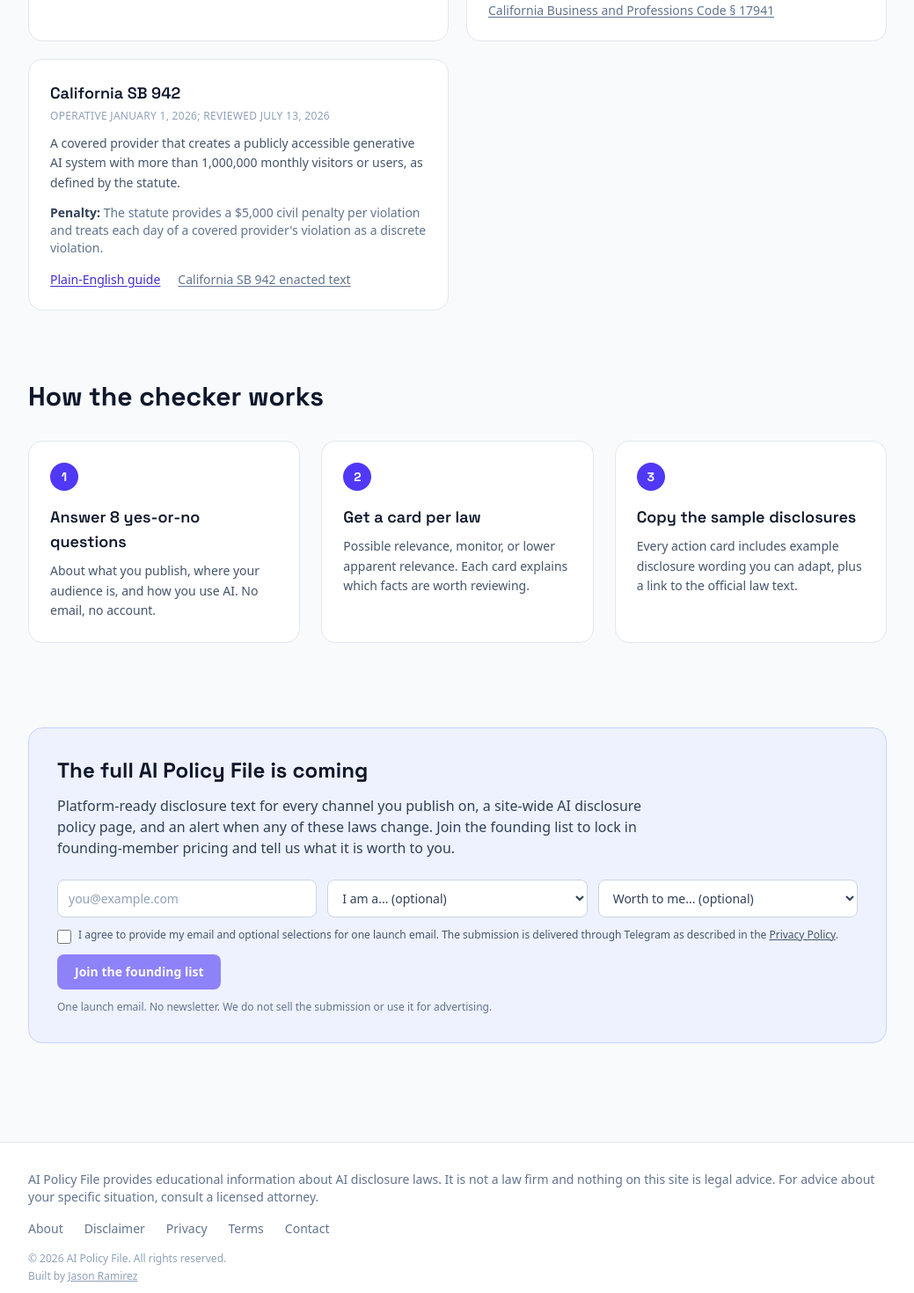
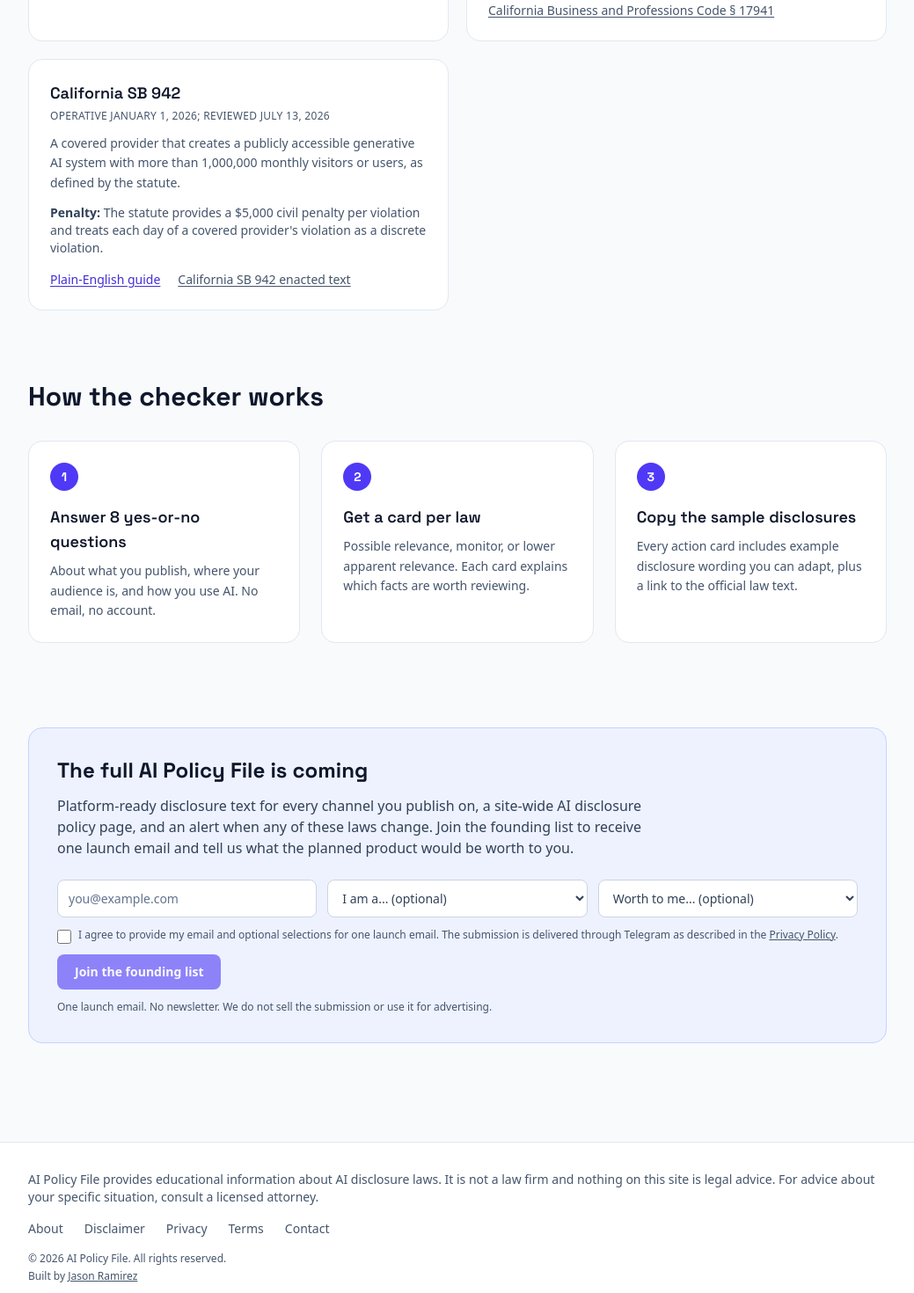
Before and after one commit to raiderj77/aipolicyfile, a Next.js app: page / in a window 1280 px wide. Shown: the part 1280-2750 px from the top of the page at 88% size, without its empty margins (120-1159 px from the left). Built offline with nearby package versions, Linux system fonts and the light colour scheme.

Commit message:
Improve accessibility and trust readiness (#5)

```diff
--- a/src/app/about/page.tsx
+++ b/src/app/about/page.tsx
@@ -4,7 +4,7 @@ import Link from "next/link";
 export const metadata: Metadata = {
   title: "About",
   description:
-    "Why AI Policy File exists: AI disclosure rules arrived faster than the tools to comply with them.",
+    "Why AI Policy File provides source-linked educational screening for five AI disclosure frameworks.",
   alternates: { canonical: "/about" },
 };
 
@@ -34,11 +34,11 @@ export default function AboutPage() {
           every official text. It does not decide what law applies.
         </p>
         <p>
-          We are building the full product next: platform-ready disclosure text
-          for every channel you publish on, a site-wide AI disclosure policy page,
+          The planned full product would add platform-ready disclosure text for
+          multiple publishing channels, a site-wide AI disclosure policy page,
           and alerts when any of these laws change.
         </p>
-        <p className="text-sm text-slate-500">
+        <p className="text-sm text-slate-600">
           AI Policy File is educational information, not legal advice. We are not
           a law firm. For advice about your specific situation, consult a licensed
           attorney.
--- a/src/app/answers/[slug]/page.tsx
+++ b/src/app/answers/[slug]/page.tsx
@@ -48,7 +48,7 @@ export default async function AnswerPage({
         dangerouslySetInnerHTML={{ __html: JSON.stringify(faqJsonLd) }}
       />
 
-      <nav aria-label="Breadcrumb" className="text-sm text-slate-500">
+      <nav aria-label="Breadcrumb" className="text-sm text-slate-600">
         <Link href="/" className="hover:text-slate-900">Home</Link>
         <span className="mx-2">/</span>
         <span className="text-slate-700">Answers</span>
@@ -57,7 +57,7 @@ export default async function AnswerPage({
       <h1 className="mt-4 font-display text-3xl font-bold tracking-tight text-slate-900 sm:text-4xl">
         {page.title}
       </h1>
-      <p className="mt-2 text-sm text-slate-500">
+      <p className="mt-2 text-sm text-slate-600">
         Educational information, not legal advice. Facts checked against the
         official law texts, last reviewed July 13, 2026. This page does not
         determine jurisdiction, coverage, or compliance.
@@ -110,7 +110,7 @@ export default async function AnswerPage({
         </Link>
       </div>
 
-      <p className="mt-8 text-sm text-slate-500">
+      <p className="mt-8 text-sm text-slate-600">
         This page is educational information, not legal advice. Laws change and
         your situation may differ. See the{" "}
         <Link href="/#laws" className="underline">
--- a/src/app/checker/CheckerClient.tsx
+++ b/src/app/checker/CheckerClient.tsx
@@ -138,7 +138,7 @@ export default function CheckerClient() {
               ? "No high-relevance screening signals appeared. Review the items below before relying on that result."
               : `${possible} ${possible === 1 ? "area has" : "areas have"} possible relevance based on your answers. This is a starting point for reviewing the official text, not a legal conclusion.`}
           </p>
-          <p className="mt-3 text-sm text-slate-500">
+          <p className="mt-3 text-sm text-slate-600">
             This is educational information based on the law texts linked below,
             last reviewed July 13, 2026. It does not determine jurisdiction,
             coverage, compliance, or what you must do. Confirm with the official
@@ -154,7 +154,7 @@ export default function CheckerClient() {
                 <span className={`rounded-full px-3 py-1 text-xs font-semibold ${s.pill}`}>
                   {s.label}
                 </span>
-                <span className="text-sm font-medium text-slate-500">{r.law.shortName}</span>
+                <span className="text-sm font-medium text-slate-600">{r.law.shortName}</span>
               </div>
               <h3 className="mt-3 font-display text-lg font-semibold text-slate-900">
                 {r.headline}
@@ -172,7 +172,7 @@ export default function CheckerClient() {
               )}
               {r.sampleDisclosure && (
                 <div className="mt-4 rounded-lg bg-slate-50 p-4">
-                  <p className="text-xs font-semibold uppercase tracking-wide text-slate-500">
+                  <p className="text-xs font-semibold uppercase tracking-wide text-slate-600">
                     Example disclosure you could adapt
                   </p>
                   <p className="mt-1 font-mono text-sm text-slate-800">
@@ -195,7 +195,7 @@ export default function CheckerClient() {
                 >
                   Official text: {r.law.officialLabel}
                 </a>
-                  <span className="text-slate-400">Enforcement note: {r.law.penalty}</span>
+                  <span className="text-slate-600">Enforcement note: {r.law.penalty}</span>
               </div>
               </div>
             );
@@ -219,8 +219,8 @@ export default function CheckerClient() {
             We are building the full AI Policy File: platform-ready disclosure text for
             every channel you publish on (captions, video overlays, blog footers, chatbot
             greetings), a site-wide AI disclosure policy page, and update alerts when any
-            of these laws change. Join the founding list and lock in founding-member
-            pricing.
+            of these laws change. Join the founding list to receive one launch email and
+            tell us what the planned product would be worth to you.
           </p>
           <div className="mt-4">
             <WaitlistForm source="checker" />
@@ -249,7 +249,7 @@ export default function CheckerClient() {
   return (
     <div className="rounded-2xl border border-slate-200 bg-white p-8">
       <div className="mb-6 flex items-center justify-between">
-        <span className="text-sm font-medium text-slate-500">
+        <span className="text-sm font-medium text-slate-600">
           Question {step + 1} of {QUESTIONS.length}
         </span>
         <div className="flex gap-1">
@@ -264,7 +264,7 @@ export default function CheckerClient() {
       <h2 className="font-display text-xl font-semibold leading-snug text-slate-900">
         {q.text}
       </h2>
-      <p className="mt-2 text-sm leading-relaxed text-slate-500">{q.help}</p>
+      <p className="mt-2 text-sm leading-relaxed text-slate-600">{q.help}</p>
       <div className="mt-6 flex gap-3">
         <button
           onClick={() => answer(true)}
--- a/src/app/checker/page.tsx
+++ b/src/app/checker/page.tsx
@@ -18,7 +18,7 @@ export default function CheckerPage() {
         Eight quick questions. Free, anonymous, and nothing you answer is stored
         or sent anywhere.
       </p>
-      <p className="mt-2 text-sm text-slate-500">
+      <p className="mt-2 text-sm text-slate-600">
         Educational screening only. This does not determine jurisdiction,
         coverage, compliance, or legal duties.
       </p>
--- a/src/app/contact/page.tsx
+++ b/src/app/contact/page.tsx
@@ -28,7 +28,7 @@ export default function ContactPage() {
           email the same address from the address you signed up with. We may
           need to verify control of that address.
         </p>
-        <p className="text-sm text-slate-500">
+        <p className="text-sm text-slate-600">
           We cannot answer questions about your specific legal situation. For
           that, consult a licensed attorney.
         </p>
--- a/src/app/layout.tsx
+++ b/src/app/layout.tsx
@@ -32,10 +32,10 @@ export default function RootLayout({
       <body className="min-h-screen bg-slate-50 text-slate-900 antialiased">
         <header className="border-b border-slate-200 bg-white">
           <div className="mx-auto flex max-w-5xl items-center justify-between px-4 py-4 sm:px-6">
-            <Link href="/" className="font-display text-lg font-bold tracking-tight">
+            <Link href="/" className="whitespace-nowrap font-display text-base font-bold tracking-tight sm:text-lg">
               AI Policy File
             </Link>
-            <nav className="flex items-center gap-5 text-sm font-medium text-slate-600">
+            <nav className="flex items-center gap-3 text-sm font-medium text-slate-600 sm:gap-5">
               <Link href="/#laws" className="hover:text-slate-900">
                 The laws
               </Link>
@@ -44,9 +44,9 @@ export default function RootLayout({
               </Link>
               <Link
                 href="/checker"
-                className="rounded-lg bg-indigo-600 px-4 py-2 font-semibold text-white hover:bg-indigo-700"
+                className="whitespace-nowrap rounded-lg bg-indigo-600 px-3 py-2 font-semibold text-white hover:bg-indigo-700 sm:px-4"
               >
-                Run the free check
+                Free checker
               </Link>
             </nav>
           </div>
@@ -54,26 +54,26 @@ export default function RootLayout({
         <main>{children}</main>
         <footer className="mt-16 border-t border-slate-200 bg-white">
           <div className="mx-auto max-w-5xl px-4 py-8 sm:px-6">
-            <p className="text-sm text-slate-500">
+            <p className="text-sm text-slate-600">
               AI Policy File provides educational information about AI disclosure
               laws. It is not a law firm and nothing on this site is legal advice.
               For advice about your specific situation, consult a licensed attorney.
             </p>
-            <div className="mt-4 flex flex-wrap gap-x-6 gap-y-2 text-sm text-slate-500">
+            <div className="mt-4 flex flex-wrap gap-x-6 gap-y-2 text-sm text-slate-600">
               <Link href="/about" className="hover:text-slate-900">About</Link>
               <Link href="/disclaimer" className="hover:text-slate-900">Disclaimer</Link>
               <Link href="/privacy" className="hover:text-slate-900">Privacy</Link>
               <Link href="/terms" className="hover:text-slate-900">Terms</Link>
               <Link href="/contact" className="hover:text-slate-900">Contact</Link>
             </div>
-            <p className="mt-4 text-xs text-slate-400">
+            <p className="mt-4 text-xs text-slate-600">
               © {new Date().getFullYear()} AI Policy File. All rights reserved.
             </p>
-            <p className="mt-1 text-xs text-slate-400">
+            <p className="mt-1 text-xs text-slate-600">
               Built by{" "}
-              <a href="https://automation-services-eta.vercel.app/" target="_blank" rel="noopener noreferrer" className="underline hover:text-slate-600">
+              <Link href="/about" className="underline hover:text-slate-900">
                 Jason Ramirez
-              </a>
+              </Link>
             </p>
           </div>
         </footer>
--- a/src/app/page.tsx
+++ b/src/app/page.tsx
@@ -13,7 +13,7 @@ export default function Home() {
           Five AI disclosure frameworks reviewed from official sources
         </p>
         <h1 className="mt-3 max-w-3xl font-display text-4xl font-bold tracking-tight text-slate-900 sm:text-5xl">
-          Find the AI disclosure rules worth reviewing, in two minutes.
+          Find the AI disclosure rules worth reviewing.
         </h1>
         <p className="mt-5 max-w-2xl text-lg leading-relaxed text-slate-600">
           If you publish AI-assisted content, run ads, or use a chatbot, these
@@ -28,7 +28,7 @@ export default function Home() {
           >
             Run the free check
           </Link>
-          <span className="text-sm text-slate-500">
+          <span className="text-sm text-slate-600">
             Free. No signup. Nothing stored.
           </span>
         </div>
@@ -48,13 +48,13 @@ export default function Home() {
               <h3 className="font-display text-lg font-semibold text-slate-900">
                 {law.shortName}
               </h3>
-              <p className="mt-1 text-xs font-medium uppercase tracking-wide text-slate-400">
+              <p className="mt-1 text-xs font-medium uppercase tracking-wide text-slate-600">
                 {law.effective}
               </p>
               <p className="mt-3 text-sm leading-relaxed text-slate-600">
                 {law.whoItHits}
               </p>
-              <p className="mt-3 text-sm text-slate-500">
+              <p className="mt-3 text-sm text-slate-600">
                 <span className="font-semibold text-slate-700">Penalty:</span>{" "}
                 {law.penalty}
               </p>
@@ -69,7 +69,7 @@ export default function Home() {
                   href={law.officialUrl}
                   target="_blank"
                   rel="noopener noreferrer"
-                  className="font-medium text-slate-500 underline underline-offset-2 hover:text-slate-700"
+                  className="font-medium text-slate-600 underline underline-offset-2 hover:text-slate-900"
                 >
                   {law.officialLabel}
                 </a>
@@ -124,8 +124,8 @@ export default function Home() {
           <p className="mt-3 max-w-2xl text-slate-700">
             Platform-ready disclosure text for every channel you publish on, a
             site-wide AI disclosure policy page, and an alert when any of these
-            laws change. Join the founding list to lock in founding-member pricing
-            and tell us what it is worth to you.
+            laws change. Join the founding list to receive one launch email and
+            tell us what the planned product would be worth to you.
           </p>
           <div className="mt-6">
             <WaitlistForm source="home" />
--- a/src/app/privacy/page.tsx
+++ b/src/app/privacy/page.tsx
@@ -13,7 +13,7 @@ export default function PrivacyPage() {
       <h1 className="font-display text-3xl font-bold tracking-tight text-slate-900">
         Privacy Policy
       </h1>
-      <p className="mt-2 text-sm text-slate-500">Last updated: July 13, 2026</p>
+      <p className="mt-2 text-sm text-slate-600">Last updated: July 13, 2026</p>
       <div className="mt-6 space-y-4 leading-relaxed text-slate-700">
         <h2 className="font-display text-xl font-semibold text-slate-900">The checker</h2>
         <p>
--- a/src/app/terms/page.tsx
+++ b/src/app/terms/page.tsx
@@ -12,7 +12,7 @@ export default function TermsPage() {
       <h1 className="font-display text-3xl font-bold tracking-tight text-slate-900">
         Terms of Use
       </h1>
-      <p className="mt-2 text-sm text-slate-500">Last updated: July 13, 2026</p>
+      <p className="mt-2 text-sm text-slate-600">Last updated: July 13, 2026</p>
       <div className="mt-6 space-y-4 leading-relaxed text-slate-700">
         <p>
           By using aipolicyfile.com you agree to these terms. If you do not
--- a/src/components/WaitlistForm.tsx
+++ b/src/components/WaitlistForm.tsx
@@ -60,7 +60,7 @@ export default function WaitlistForm({ source }: { source: "home" | "checker" })
           value={email}
           onChange={(event) => setEmail(event.target.value)}
           placeholder="you@example.com"
-          className="rounded-lg border border-slate-300 bg-white px-3 py-2.5 text-sm text-slate-900 placeholder-slate-400 focus:border-indigo-500 focus:outline-none"
+          className="rounded-lg border border-slate-300 bg-white px-3 py-2.5 text-sm text-slate-900 placeholder-slate-500 focus:border-indigo-500 focus:outline-none"
         />
         <select
           aria-label="Your role (optional)"
@@ -115,7 +115,7 @@ export default function WaitlistForm({ source }: { source: "home" | "checker" })
           </span>
         )}
       </div>
-      <p className="text-xs text-slate-500">
+      <p className="text-xs text-slate-600">
         One launch email. No newsletter. We do not sell the submission or use it for advertising.
       </p>
     </form>
```
Also changed, not shown: src/app/laws/[slug]/page.tsx (+4 -4 lines), src/app/sitemap.ts (+10 -10 lines), 1 other file (tests, documents, lock files or other folders).
